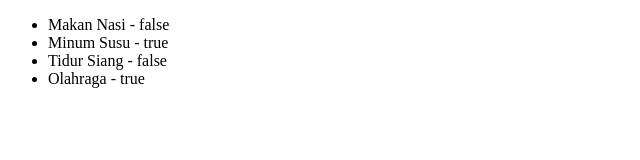
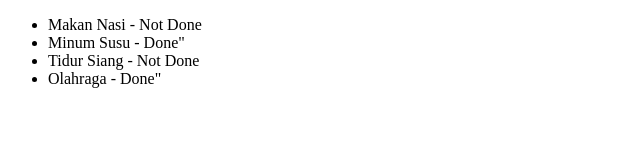
Before and after one commit to RenitaDewi/Todo-list-app, a plain HTML site: page index.html in a window 1280 px wide. Shown: the full height of the page, 0-640 px from the left. Drawn offline with nearby package versions, Linux system fonts and the light colour scheme.

Commit message:
update status done or not done

```diff
--- a/index.html
+++ b/index.html
@@ -12,7 +12,9 @@
     <div id="app">
         <ul>
             <li v-for="item in items">
-                {{ item.name }} - {{ item.done }}
+                {{ item.name }} -
+                <span v-if="item.done">Done"</span>
+                <span v-if="!item.done">Not Done</span>
             </li>
         </ul>
     </div>
```
